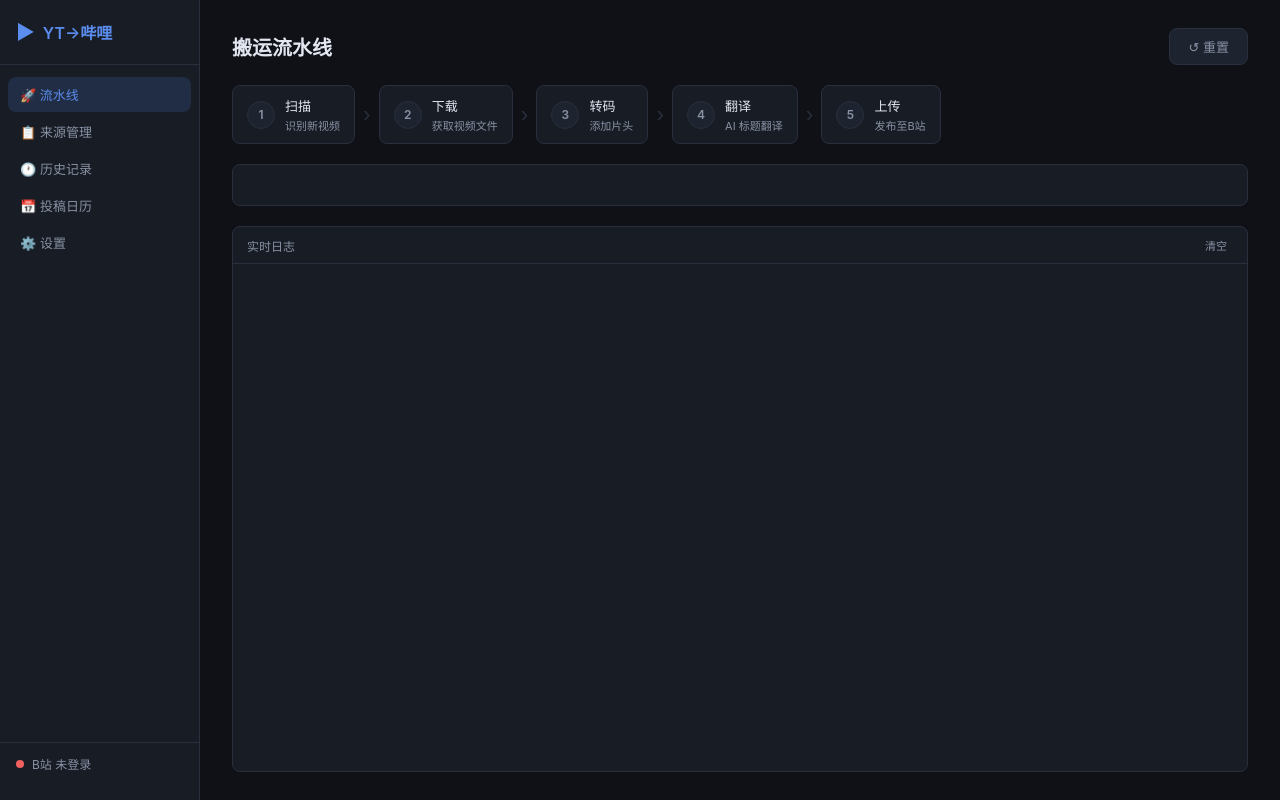
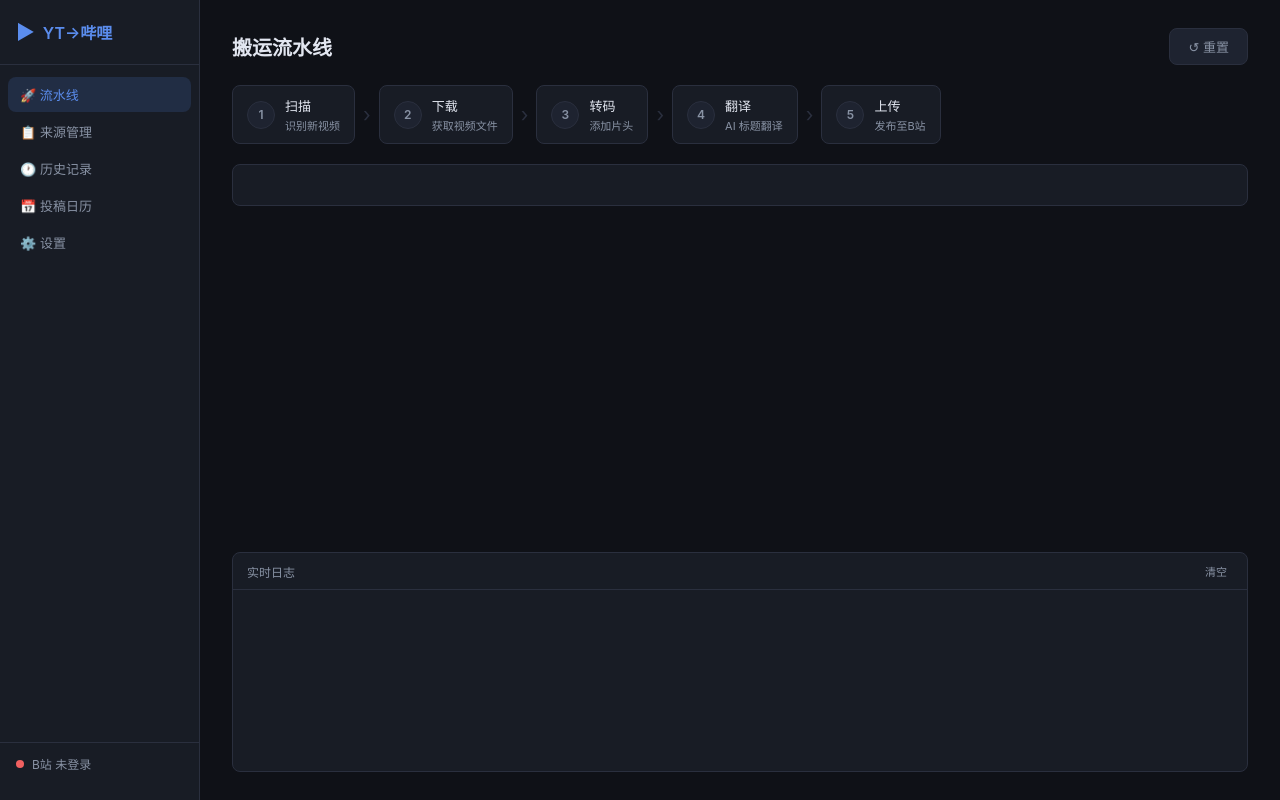
Before and after one commit to junchu1987-ui/YT-BILI, a Flask app: page / in a window 1280 px wide. Run offline with Flask 3, Linux system fonts and the light colour scheme; data that the repository does not hold is empty; some libraries are stand-ins or nearby versions.

Commit message:
fix: 流水线右侧添加滚动条，日志固定在底部
- .pipeline-scroll 包裹步骤/操作/视频列表，flex: 1 + overflow-y: auto
- 日志栏固定高度 220px，始终显示在底部不被挤压
- #video-list-section 取消内部滚动，由外层统一管理

```diff
--- a/static/style.css
+++ b/static/style.css
@@ -96,10 +96,21 @@ body {
   flex-direction: column;
 }
 
-.tab-panel { display: none; flex-direction: column; gap: 20px; height: 100%; min-height: 0; }
+.tab-panel { display: none; flex-direction: column; gap: 0; height: 100%; min-height: 0; }
 .tab-panel.active { display: flex; }
 /* Non-pipeline tabs scroll themselves */
-.tab-panel.active:not(#tab-pipeline) { overflow-y: auto; }
+.tab-panel.active:not(#tab-pipeline) { overflow-y: auto; gap: 20px; }
+
+/* Pipeline: scrollable top half + fixed log at bottom */
+.pipeline-scroll {
+  flex: 1;
+  min-height: 0;
+  overflow-y: auto;
+  display: flex;
+  flex-direction: column;
+  gap: 20px;
+  padding-bottom: 16px;
+}
 
 .page-header {
   display: flex;
@@ -200,9 +211,7 @@ body {
 
 /* ── Video list ─────────────────────────────────────────────── */
 #video-list-section {
-  overflow-y: auto;
-  min-height: 0;
-  flex-shrink: 1;
+  flex-shrink: 0;
 }
 .video-list { display: flex; flex-direction: column; gap: 6px; flex-shrink: 0; }
 
@@ -377,8 +386,9 @@ a.bili-check-link { text-decoration: none; cursor: pointer; }
 
 /* ── Log panel ──────────────────────────────────────────────── */
 .log-section {
-  flex: 1;
-  min-height: 160px;
+  flex-shrink: 0;
+  height: 220px;
+  margin-top: 16px;
   display: flex;
   flex-direction: column;
   background: var(--bg2);
--- a/templates/index.html
+++ b/templates/index.html
@@ -31,6 +31,7 @@
 
   <!-- ═══ Tab: Pipeline ═══ -->
   <section class="tab-panel active" id="tab-pipeline">
+  <div class="pipeline-scroll">
     <div class="page-header">
       <h1>搬运流水线</h1>
       <div class="header-actions">
@@ -97,6 +98,7 @@
       </div>
       <div class="video-list" id="video-list"></div>
     </div>
+  </div><!-- /.pipeline-scroll -->
 
     <!-- Log panel -->
     <div class="log-section">
```
